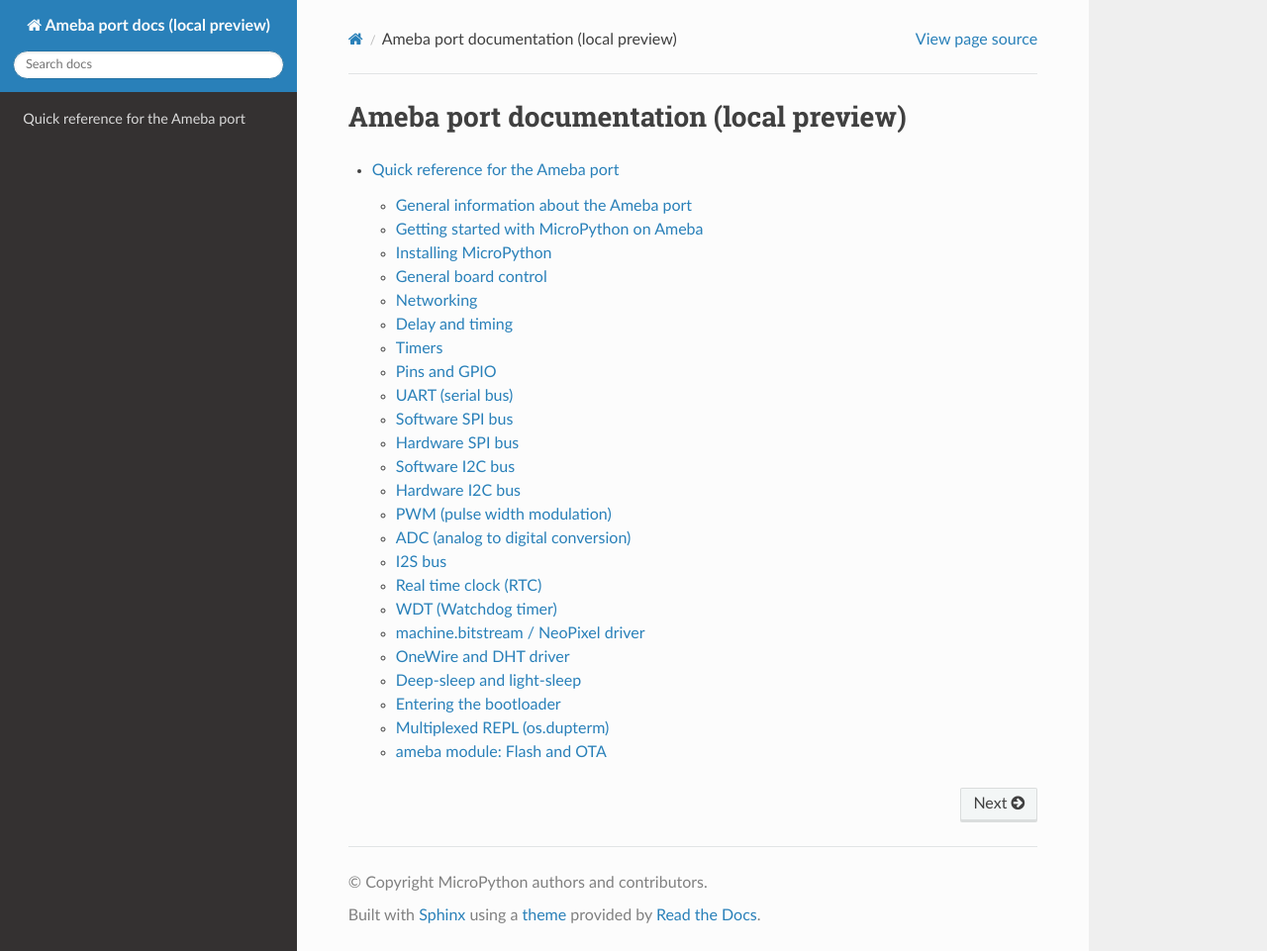
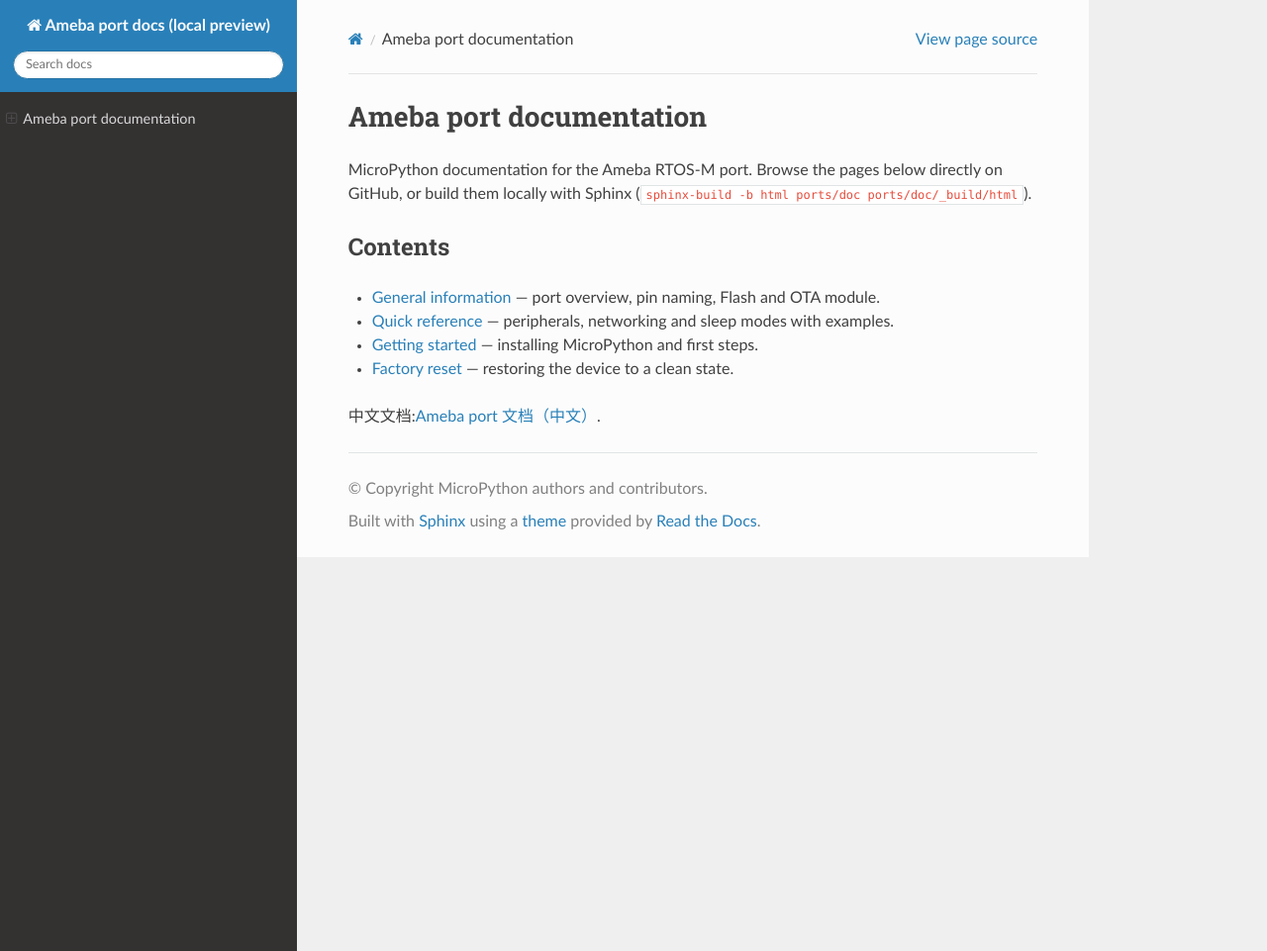
Before and after one commit to Ameba-AIoT/ameba-MicroPython, a Sphinx documentation site: the page built from ports/doc/index.rst, in a window 1280 px wide and 961 px high. Shown: the whole window at 99% size. Built offline with Sphinx 7.4.7 and the Read the Docs theme 3.1.0, drawn with Linux system fonts in a browser that asks for light colours.

Commit message:
docs: drop Pages deploy workflow, make index browsable on GitHub
- Remove the GitHub Actions workflow that built the Sphinx docs and
  deployed them to GitHub Pages; the build was failing in CI, so the docs
  are now read directly on GitHub instead.
- Rewrite ports/doc/index.rst and ports/doc/zh/index.rst to use plain rst
  hyperlinks (rendered as clickable links on GitHub) in place of the Sphinx
  toctree directive, listing every page (general/quickref/tutorial) and
  linking the English and Chinese trees to each other.

```diff
--- a/ports/doc/index.rst
+++ b/ports/doc/index.rst
@@ -1,7 +1,16 @@
-Ameba port documentation (local preview)
-==========================================
+Ameba port documentation
+=========================
 
-.. toctree::
-   :maxdepth: 2
+MicroPython documentation for the Ameba RTOS-M port. Browse the pages below
+directly on GitHub, or build them locally with Sphinx (``sphinx-build -b html
+ports/doc ports/doc/_build/html``).
 
-   quickref.rst
+Contents
+--------
+
+- `General information <general.rst>`_ — port overview, pin naming, Flash and OTA module.
+- `Quick reference <quickref.rst>`_ — peripherals, networking and sleep modes with examples.
+- `Getting started <tutorial/intro.rst>`_ — installing MicroPython and first steps.
+- `Factory reset <tutorial/reset.rst>`_ — restoring the device to a clean state.
+
+中文文档:`Ameba port 文档（中文） <zh/index.rst>`_.
```
Also changed, not shown: ports/doc/zh/index.rst (+14 -5 lines), 1 other file.
